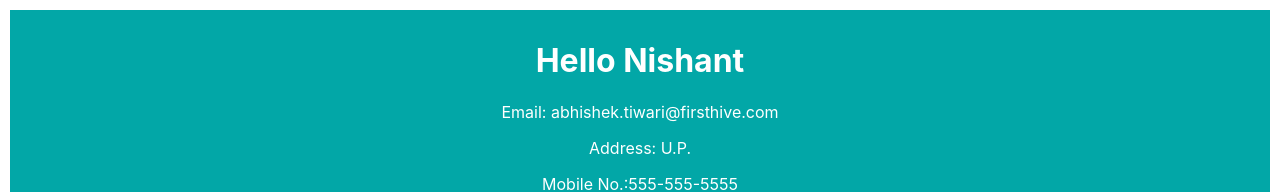
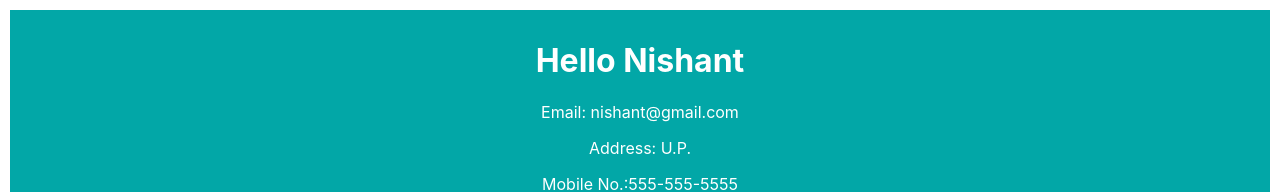
Before and after one commit to fhabhishektiwari/blog, a React (Create React App) app: page / in a window 1280 px wide. Shown: the top 192 px of the page. Built offline with nearby package versions, Linux system fonts and the light colour scheme.

Commit message:
changes made inside file

```diff
--- a/src/App.js
+++ b/src/App.js
@@ -10,14 +10,15 @@ import NewStudent from './NewStudent';
 
 function App() {
   // useState=using for stored the data.
-  const [name,setData]=useState("Nishant");
-  const[stu2,setData2]=useState("Nima");
-  const[stu2Email,setData3]=useState("nima@gmail.com");
+  const [nameOne,setDataOne]=useState("Nishant");
+  const [nameOneEmail,setDataOneEmail]=useState("nishant@gmail.com");
+  const[nameTwo,setDataTwo]=useState("Nima");
+  const[nameTwoEmail,setDataTwoEmail]=useState("nima@gmail.com");
   return (
     <div className='App'>
-      <Students name={name} email={"abhishek.tiwari@firsthive.com"} others={{address:"U.P.",mobile:"555-555-5555"}}/>
-      <button onClick={()=>{setData('Abhishek');setData2('Nirmala');setData3("nirmala@gmail.com")}}>Click updateNewData</button>
-      <NewStudent name={stu2} email={stu2Email}/>
+      <Students name={nameOne} email={nameOneEmail} others={{address:"U.P.",mobile:"555-555-5555"}}/>
+      <button onClick={()=>{setDataOne('Abhishek');setDataOneEmail("abhishektiwari@gmail.com");setDataTwo('Nirmala');setDataTwoEmail("nirmala@gmail.com")}}>Click updateNewData</button>
+      <NewStudent name={nameTwo} email={nameTwoEmail}/>
     </div>
   );
 }
```
